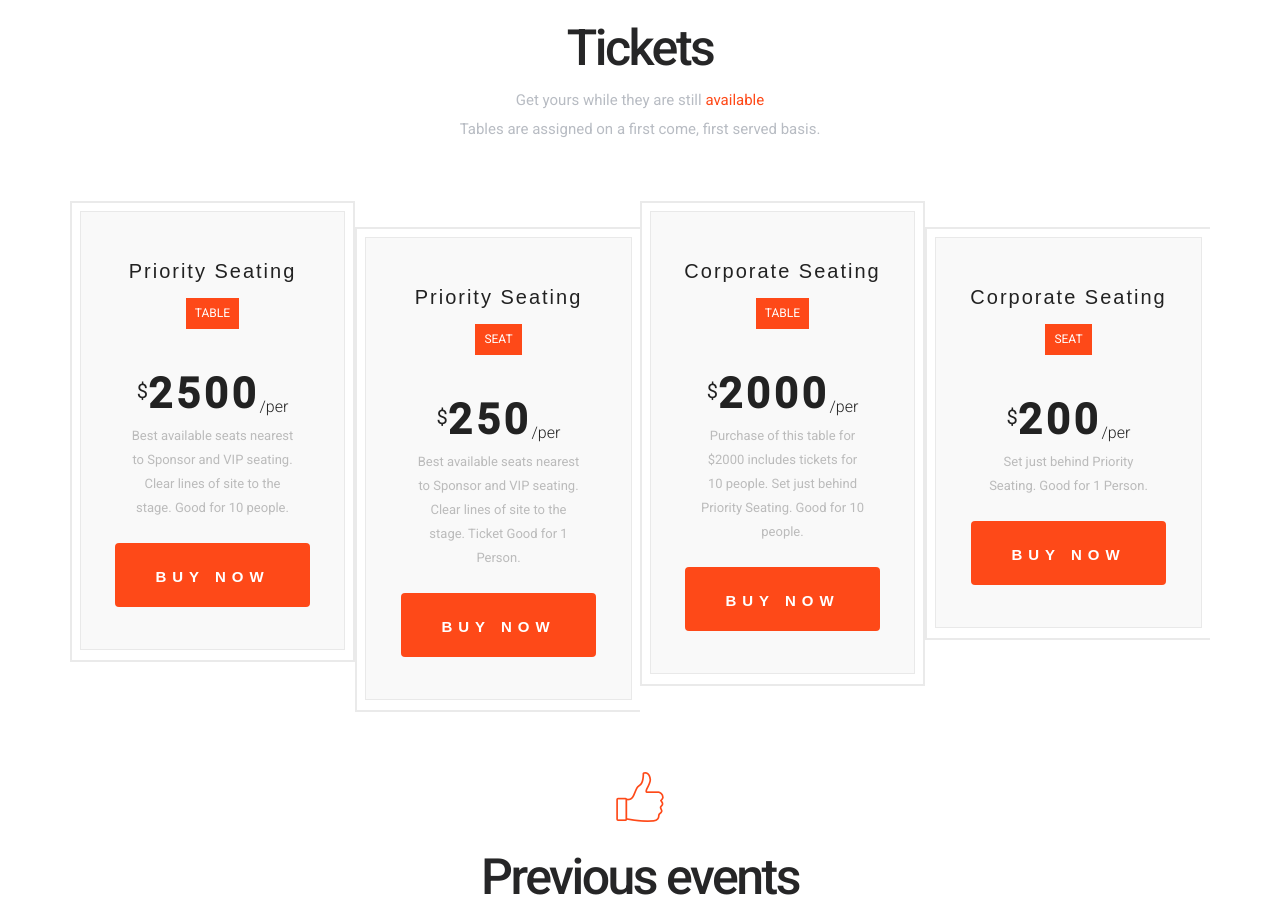
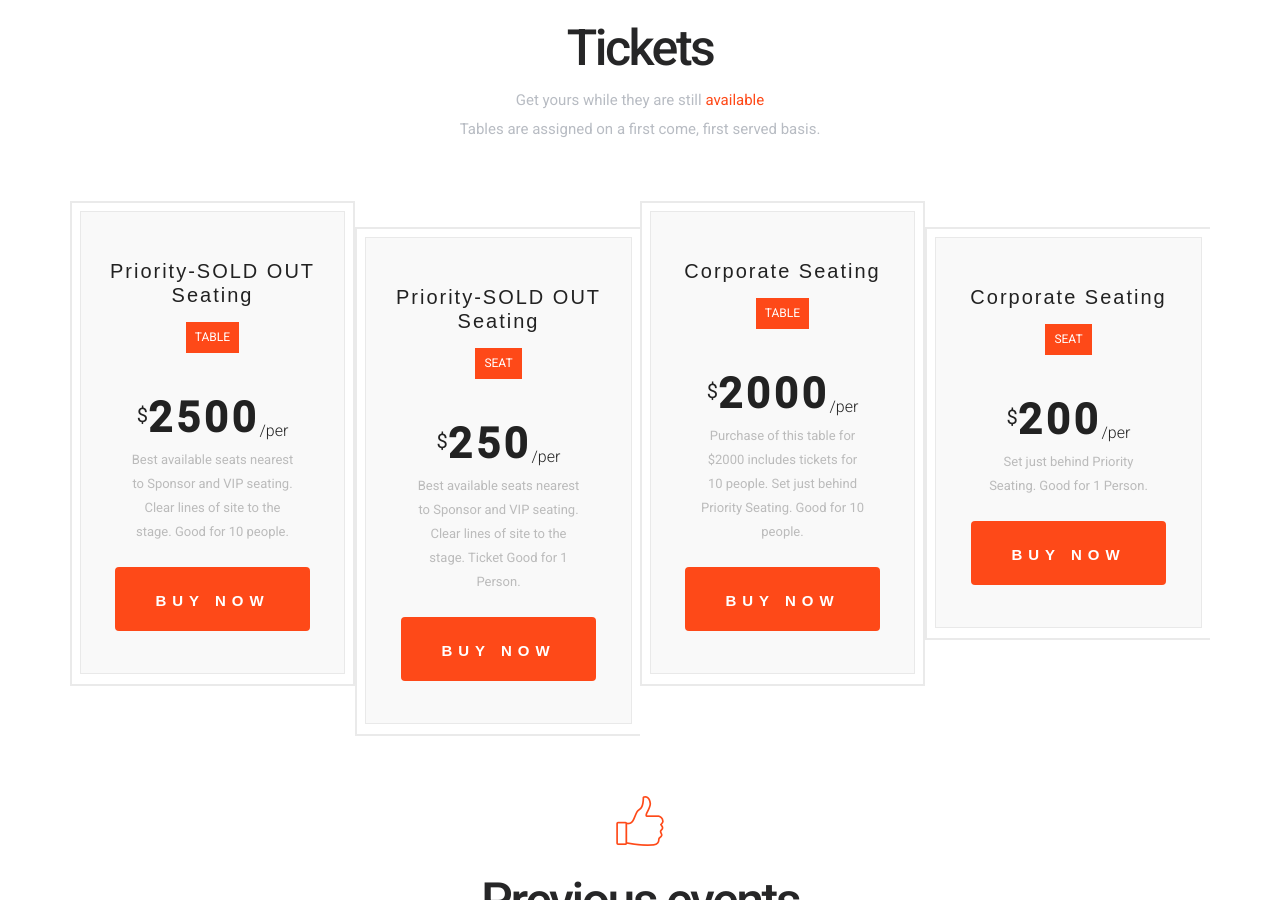
Before and after one commit to AIAUSA/Superbowl, a Jekyll site: the page built from index.md, in a window 1280 px wide and 900 px high, scrolled down 4885 px. Built offline with Jekyll 4.4.1, drawn with Linux system fonts in a browser that asks for light colours; some web fonts are replaced; comment, search, counter and statistics services are not loaded.

Commit message:
Update from Forestry.io - Updated tickets.yml

```diff
--- a/_data/tickets.yml
+++ b/_data/tickets.yml
@@ -1,5 +1,5 @@
 ---
-- name: Priority
+- name: Priority-SOLD OUT
   table-cost: 2500
   seat-cost: 250
   table-desc: Best available seats nearest to Sponsor and VIP seating. Clear lines
```
Also changed, not shown: .forestry/settings.yml.
